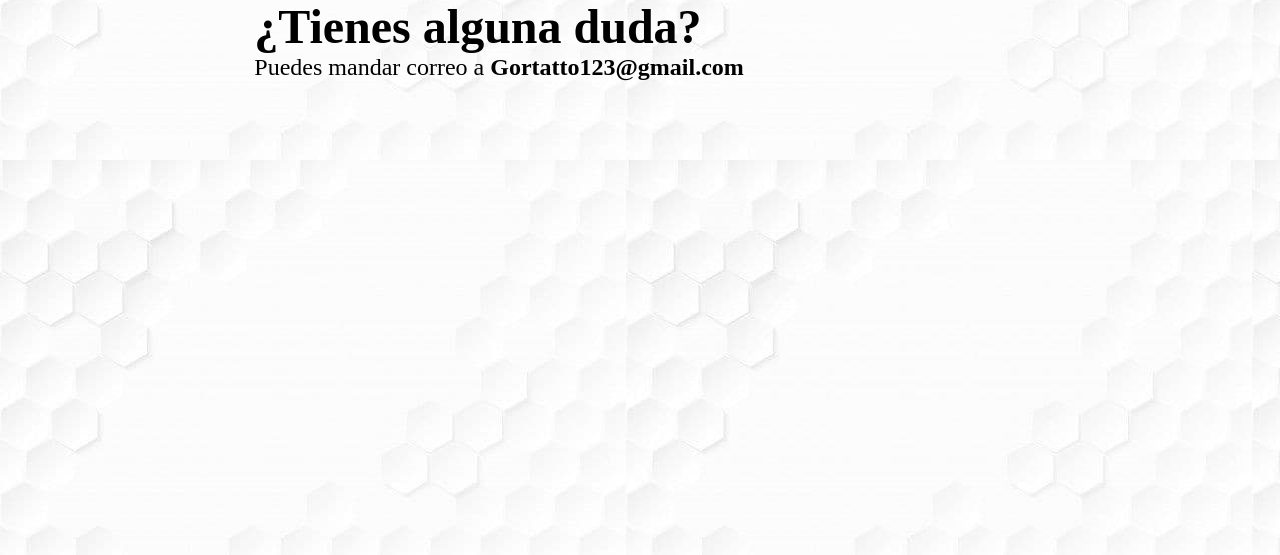
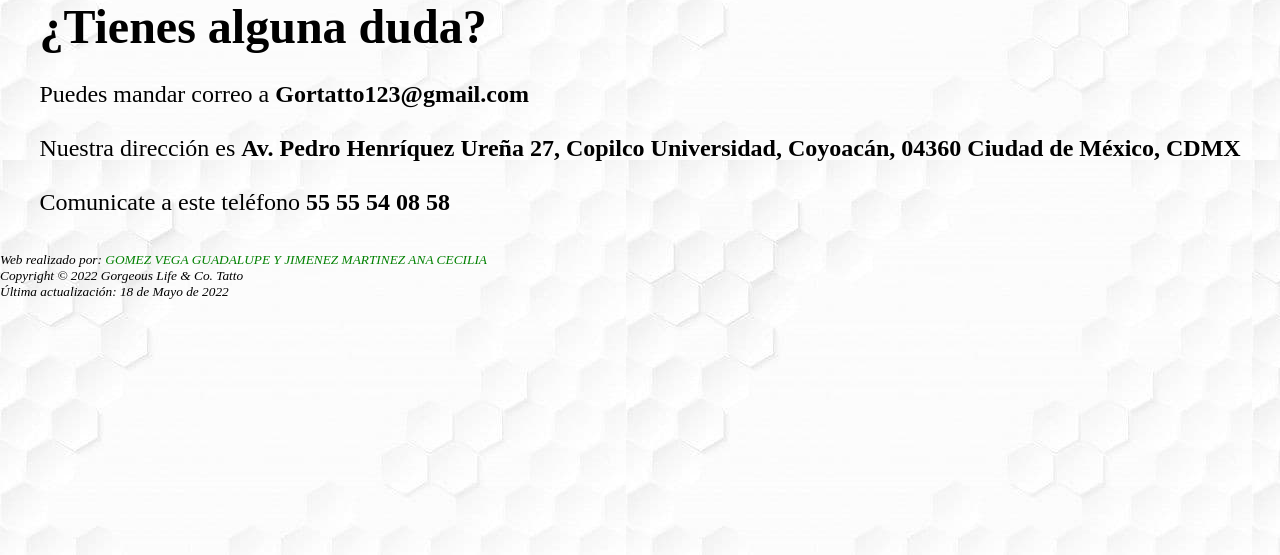
Before and after one commit to LuVega20/DesarrolloWeb, a plain HTML site: page contacto.html in a window 1280 px wide. Shown: the part 245-800 px from the top of the page. Drawn offline with Linux system fonts and the light colour scheme.

Commit message:
Update contacto.html

```diff
--- a/contacto.html
+++ b/contacto.html
@@ -89,11 +89,19 @@
 				<TD colspan="2">
 					<b><font size= 10>¿Tienes alguna duda?</font></b>
 					<br>
-					<font size=5 >Puedes mandar correo a <b>Gortatto123@gmail.com</b></font>
+					<font size=5 ><br>Puedes mandar correo a <b>Gortatto123@gmail.com</b></br></font>
+					<font size=5 ><br>Nuestra dirección es <b>Av. Pedro Henríquez Ureña 27, Copilco Universidad, Coyoacán, 04360 Ciudad de México, CDMX</b></br></font>
+					<font size=5 ><br>Comunicate a este tel&eacute;fono <b>55 55 54 08 58</b></br></font></b></br></font>
 				</TD>
 				</TR>
 			</table>
 		</center>
-
+		<ADDRESS>
+		<SMALL>
+		<BR>Web realizado por: <FONT COLOR="#008000">GOMEZ VEGA GUADALUPE Y  JIMENEZ MARTINEZ ANA CECILIA</FONT><BR>
+		Copyright &copy; 2022 Gorgeous Life & Co. Tatto <BR>
+		&Uacute;ltima actualizaci&oacute;n: 18 de Mayo de 2022
+</SMALL>
+</ADDRESS>
 	</body>
 </html>
```
